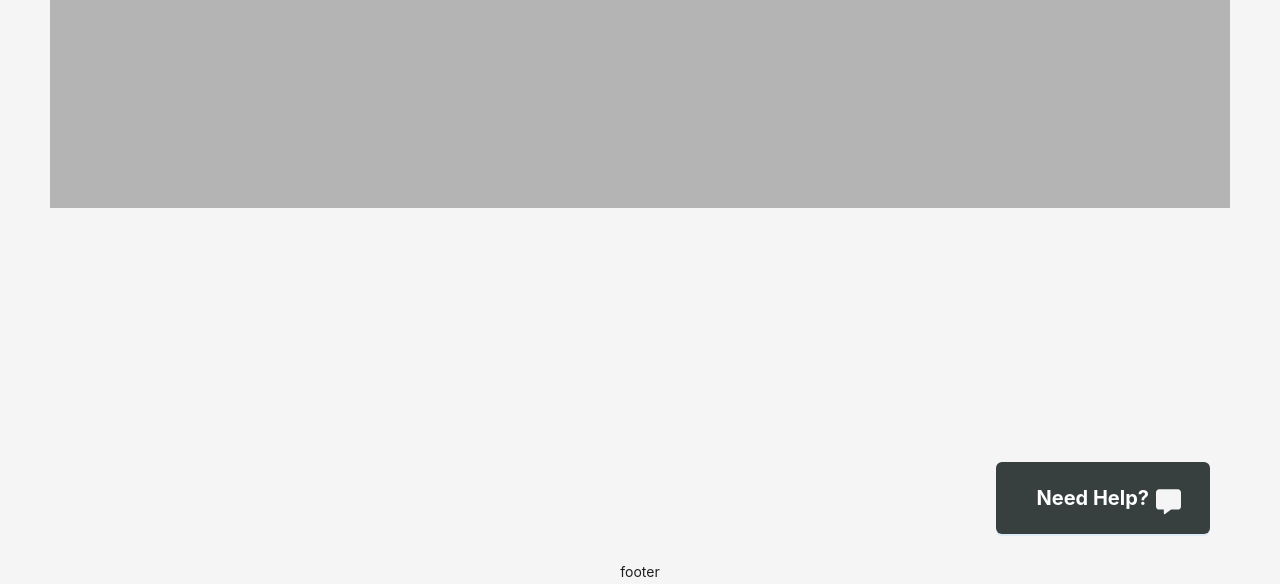
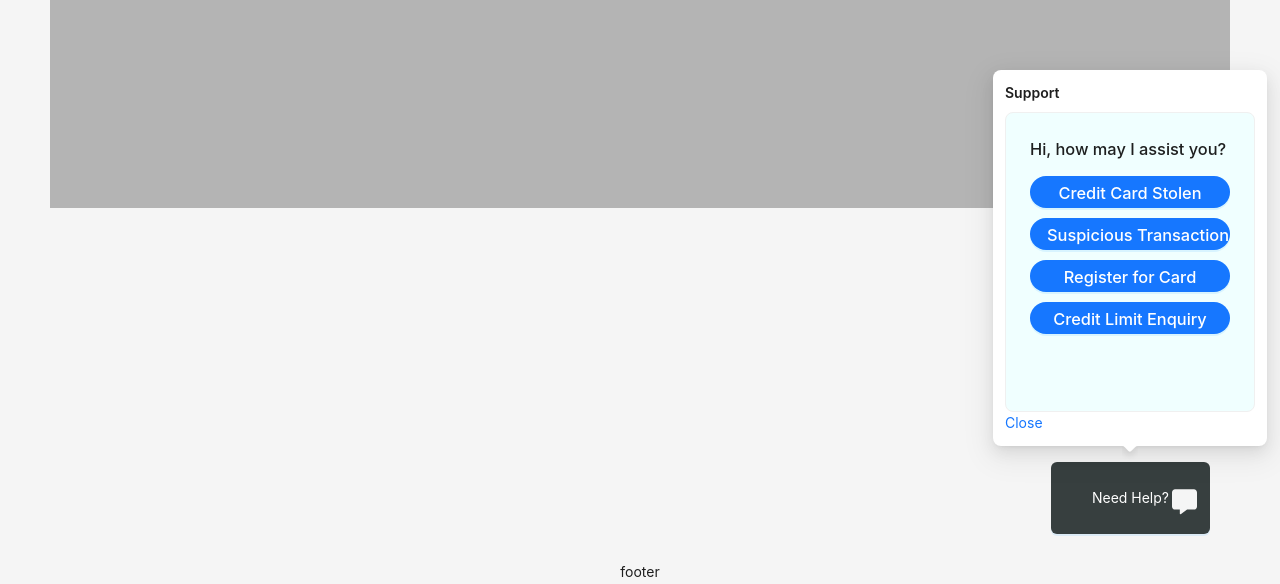
Before and after one commit to hanielbyu/PFD_Project_Team5, a Vue app: page / in a window 1280 px wide. Both pictures are taken after a click on the button "Need Help?". Shown: the part 196-780 px from the top of the page. Built offline with nearby package versions, Linux system fonts and the light colour scheme.

Commit message:
WIP Hardcode Chatbot Selection of Category

```diff
--- a/src/App.vue
+++ b/src/App.vue
@@ -8,11 +8,36 @@
       <a-breadcrumb style="margin: 30px 0">
       </a-breadcrumb>
 
-      <a-button type="primary" class="button-text">
-        <span class="button-content">Need Help?
-        <font-awesome-icon class="message-icon" :icon="['fas', 'message']" />
-      </span>
-      </a-button>
+      <a-popover v-model:open="visible" title="Support" trigger="click">
+        <template #content>
+          <a-card style="width: 250px; height: 300px; background-color: azure; overflow-y:auto;">
+            <div v-for ="message in arr" :key="message">
+              <h3 :class="message.type">{{`${message.message}`}}</h3>
+
+              <div v-for ="content in message.buttons" :key="content">
+                <a-button @click=handleMessage(content.message) class="btn_bot" type="primary" shape="round" :size="size">
+                  <h3 :class="content.message">{{`${content.message}`}}</h3>
+                </a-button>
+                <br/>
+              </div>
+
+            </div>
+
+          </a-card>
+          <div>
+
+            <!-- <a-input-group compact>
+              <a-input v-model:value="value19" style="width: calc(100% - 200px)" @pressEnter="handleMessage(value19)"/>
+              <a-button type="primary" @click="handleMessage(value19)">Submit</a-button>
+            </a-input-group> -->
+
+          </div>
+          <a @click="hide">Close</a>
+        </template>
+        <a-button class="need-button" type="primary">Need Help?
+          <font-awesome-icon class="message-icon" :icon="['fas', 'message']" />
+        </a-button>
+      </a-popover>
 
       <div class="chatbox"><Chat :chat="arr" :onSend="handleMessage" /></div>
       <div :style="{ background: 'rgb(180, 180, 180)', padding: '24px', minHeight: '280px' }">Content</div>
@@ -26,26 +51,110 @@
 
 <script>
 import { Chat } from "@chat-ui/vue3";
+// import { message } from "ant-design-vue";
 import { defineComponent, ref } from "vue";
 
 export default defineComponent({
   components:{Chat},
   setup(){
-    const arr = ref([])
+    const arr = ref([
+    {
+      message: "Hi, how may I assist you?",
+      type: "chatbot",
+      buttons: [
+        {
+          message: "Credit Card Stolen"
+          // urgency:
+          // answer:
+        },
+        {
+          message: "Suspicious Transaction"
+        },
+        {
+          message: "Register for Card"
+        },
+        {
+          message: "Credit Limit Enquiry"
+        }
+      ]
+    }
+    ])
+
+    // const btnContent = ref([
+    //     {
+    //       message: "Credit Card Stolen"
+    //     },
+    //     {
+    //       message: "Suspicious Transaction"
+    //     },
+    //     {
+    //       message: "Register for Card"
+    //     },
+    //     {
+    //       message: "Credit Limit Enquiry"
+    //     }
+    //   ])
+
+    const value19 = ref('');
+
+    const visible = ref(false);
+
+    const hide = () => {
+      visible.value = false;
+    };
 
     function handleMessage(message) {
         displayMessages(message)
-        console.log(message)
     }
 
     function displayMessages(message) {
-      arr.value.push({ message: message, type: 'person' })
+      arr.value.push({ message: message, type: 'customer' })
+      value19.value = ''
+
+      var delayInMilliseconds = 1500; //1 second
+
+      // waiting time
+      setTimeout(function() {
+        // push new object from array using answer from arr[0]
+        // {
+        //   message: '',
+        //   type: 'chatbot',
+        //   buttons: [] // arr.find message key in arr[0].buttons
+        // }
+        arr.value.push({ message: message, type: 'chatbot' })
+
+      }, delayInMilliseconds);
+
     }
+
+    // [
+    //   {
+    //     message: "",
+    //     type: "",
+          // buttons: [
+          //   {
+          //     message: ""
+          //   },
+          //   {
+
+          //   }
+          // ]
+
+    //   },
+    //   {
+    //     message: "",
+    //     type: "",
+
+    //   }
+    // ]
 
     return{
       handleMessage,
       displayMessages,
-      arr
+      arr,
+      hide,
+      value19,
+      // btnContent
     }
   }
 
@@ -54,6 +163,12 @@ export default defineComponent({
 </script>
 
 <style scoped>
+
+.btn_bot{
+  width: 200px;
+  margin-bottom: 5px;
+  margin-top: 5px;
+}
 .site-layout-content {
   min-height: 500px;
   padding: 24px;
@@ -72,7 +187,7 @@ export default defineComponent({
 section {
   height: 100vh;
 }
-button{
+.need-button{
   position:absolute;
   right:    0;
   bottom:   0;
@@ -89,7 +204,7 @@ button{
   color: whitesmoke;
   font-size: 25px;
   display: block;
-  padding-left: 119px;
+  padding-left: 80px;
   transform: translateY(-35%); /* Center horizontally */
 }
  .button-text{
@@ -112,4 +227,12 @@ button{
 [data-theme='dark'] .site-layout-content {
   background: #141414;
 }
+
+.customer {
+  text-align: right;
+}
+
+.chatbot {
+  text-align: left;
+}
 </style>
```
